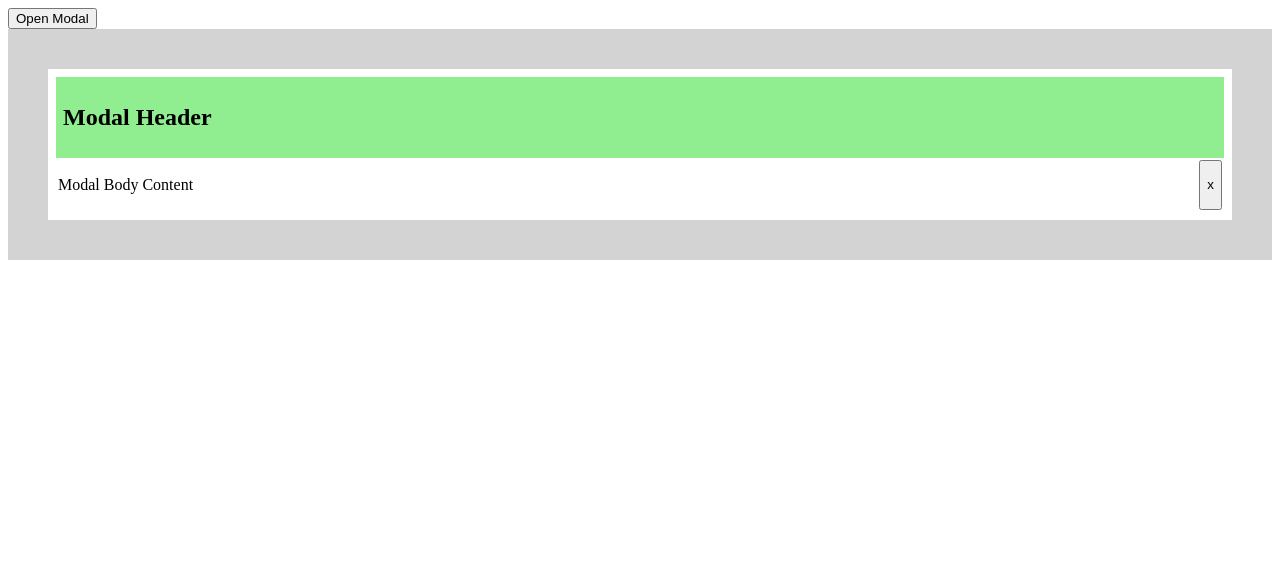
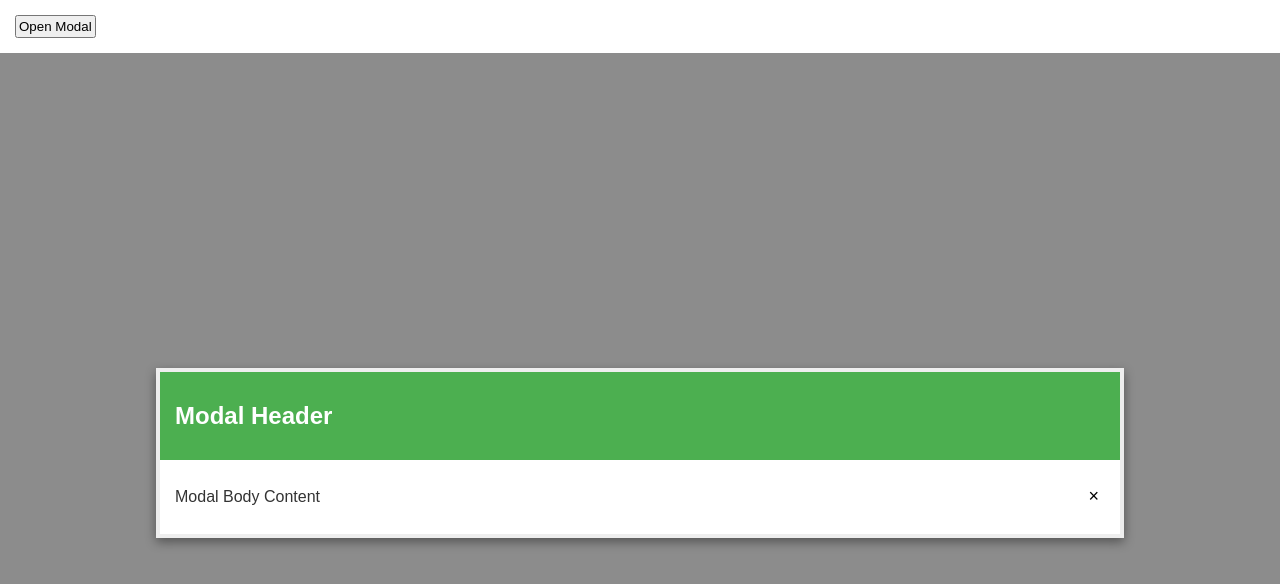
Before and after one commit to acciojob/css-modal-Juhi-Vyas, a website: page main.html in a window 1280 px wide. Both pictures are taken after a click on the button "Open Modal". Drawn offline with Linux system fonts and the light colour scheme.

Commit message:
created a submission

```diff
--- a/main.html
+++ b/main.html
@@ -11,13 +11,16 @@
 	<button id="openModal">Open Modal</button>
 	<div class="modal">
 		<div class="modal-content" >
+
 			<div class="modal-header">
 				<h2>Modal Header</h2>
 			</div>
+
 			<div class="modal-body">
 				<p>Modal Body Content</p>
-				<button class="close-modal">x</button>
+				<button class="close-modal">&times;</button>
 			</div>
+
 		</div>
 	</div>
     <script type="text/javascript" src="./script.js">
--- a/script.js
+++ b/script.js
@@ -1,19 +1,17 @@
 let openBtn = document.getElementById("openModal")
 let modal = document.querySelector(".modal")
-// let modalContent = document.querySelector(".modal-content")
 let closeBtn = document.querySelector(".close-modal")
 
-openBtn.addEventListener("click", (e) => {
-  e.stopPropagation()
-  modal.style.display = "block"
+openBtn.addEventListener("click", () => {
+  modal.style.display = "flex"
 })
 
 closeBtn.addEventListener("click", () => {
   modal.style.display = "none"
 })
 
-window.addEventListener("click", (e) => {
-  if (!modal.contains(e.target)) {
-    modal.style.display = "none"
-  }
+modal.addEventListener("click", (e) => {
+	if(e.target === modal){
+		modal.style.display = "none"
+	}
 })
--- a/styles.css
+++ b/styles.css
@@ -1,22 +1,44 @@
-div.modal{
-	background-color: lightgray;
-	padding: 40px;
+body {
+  font-family: Arial, sans-serif;
+  margin: 0;
+}
+#openModal{
+	margin: 15px;
+	padding: 2px;
+	cursor: pointer;
+}
+.modal{
 	display: none;
+	background-color: rgba(0, 0, 0, 0.45);
+	align-items: center;
+	justify-content: center;
+	width: 100vw;
+	height: 100vh;
 }
 .modal-content{
-	/* margin-top: 15%; */
-	background-color: white;
-	padding: 8px;
+	background-color: #fff;
+	width: 75%;
+	border: 4px solid #eee;
+	box-shadow: 0 4px 10px rgba(0,0,0,0.4)
 }
 .modal-header{
-	background-color: lightgreen;
-	padding: 2px;
+	background-color: #4CAF50;
+	color: white;
+	padding: 10px 15px;
+	display: flex;
+	align-items: center;
+	justify-content: space-between;
 }
-.modal-header h2{
-	padding: 5px;
+.close-modal{
+	background: none;
+	border: none;
+	font-size: 18px;
+	cursor: pointer;
 }
 .modal-body{
+	padding: 12px 15px;
+	color: #333;
 	display: flex;
+	align-items: center;
 	justify-content: space-between;
-	padding: 2px;
 }
```
